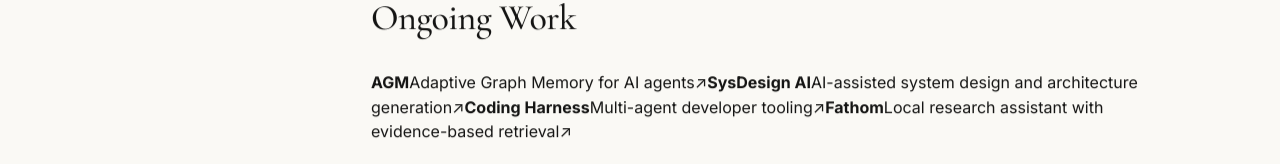
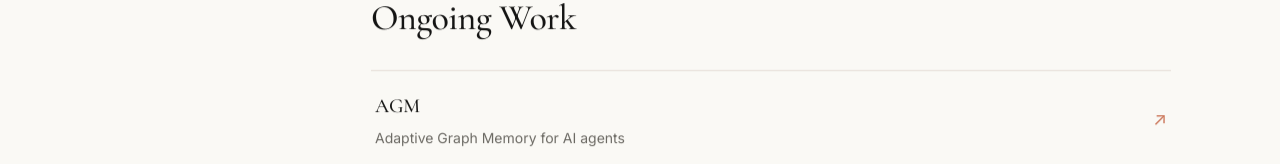
Before and after one commit to yash936936/Personal-Portfolio, a React (Vite) app in the folder portfolio/: page /about in a window 1280 px wide. Shown: the part 636-800 px from the top of the page. Built offline with nearby package versions, Linux system fonts and the light colour scheme; no server answers.

Commit message:
Style ongoing work list on About page

```diff
--- a/portfolio/src/pages/About.css
+++ b/portfolio/src/pages/About.css
@@ -430,3 +430,50 @@
     margin-top: 6px;
   }
 }
+
+/* --- Ongoing work --- */
+.about__ongoing-list {
+  display: flex;
+  flex-direction: column;
+  border-top: 1px solid var(--color-hairline);
+}
+
+.about__ongoing-item {
+  display: flex;
+  align-items: center;
+  justify-content: space-between;
+  gap: 20px;
+  padding: 20px 4px;
+  border-bottom: 1px solid var(--color-hairline);
+  color: var(--color-ink);
+  text-decoration: none;
+  transition: padding 0.3s var(--ease-out-quart), color 0.3s;
+}
+
+.about__ongoing-item:hover {
+  padding-left: 12px;
+  color: var(--color-primary);
+}
+
+.about__ongoing-item > span:first-child {
+  display: flex;
+  flex-direction: column;
+  gap: 5px;
+}
+
+.about__ongoing-item strong {
+  font-family: var(--font-display);
+  font-size: 20px;
+  font-weight: 500;
+}
+
+.about__ongoing-item span span {
+  color: var(--color-muted);
+  font-size: 14px;
+  line-height: 1.5;
+}
+
+.about__ongoing-item > span:last-child {
+  color: var(--color-primary);
+  font-size: 18px;
+}
```
